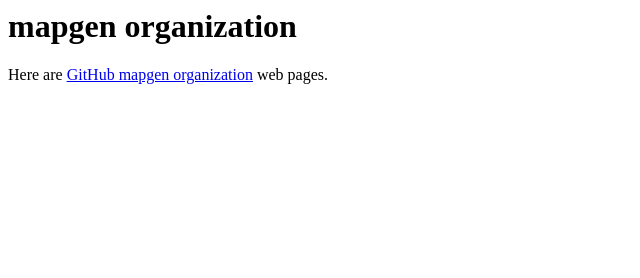
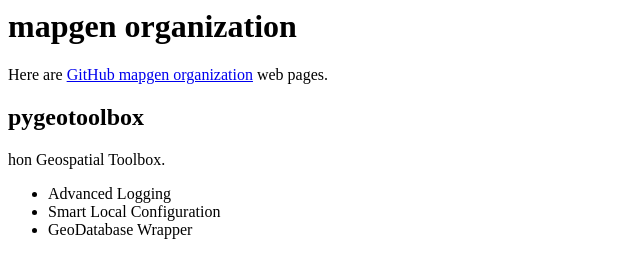
Before and after one commit to mapgen/mapgen.githib.io, a plain HTML site: page index.html in a window 1280 px wide. Shown: the whole page, without its empty margins (0-640 px from the left). Drawn offline with Linux system fonts and the light colour scheme.

Commit message:
Update index.html

```diff
--- a/index.html
+++ b/index.html
@@ -4,5 +4,20 @@
     <p>
       Here are <a href="https://github.com/mapgen">GitHub mapgen organization</a> web pages.<br />
     </p>
+    <div>
+      <h2>pygeotoolbox</h2>
+      <p>hon Geospatial Toolbox.</p>
+      <ul>
+        <li>
+          Advanced Logging
+        </li>
+        <li>
+          Smart Local Configuration
+        </li>
+        <li>
+          GeoDatabase Wrapper
+        </li>
+      </ul>
+    </div>
   </body>
 </html>
```
